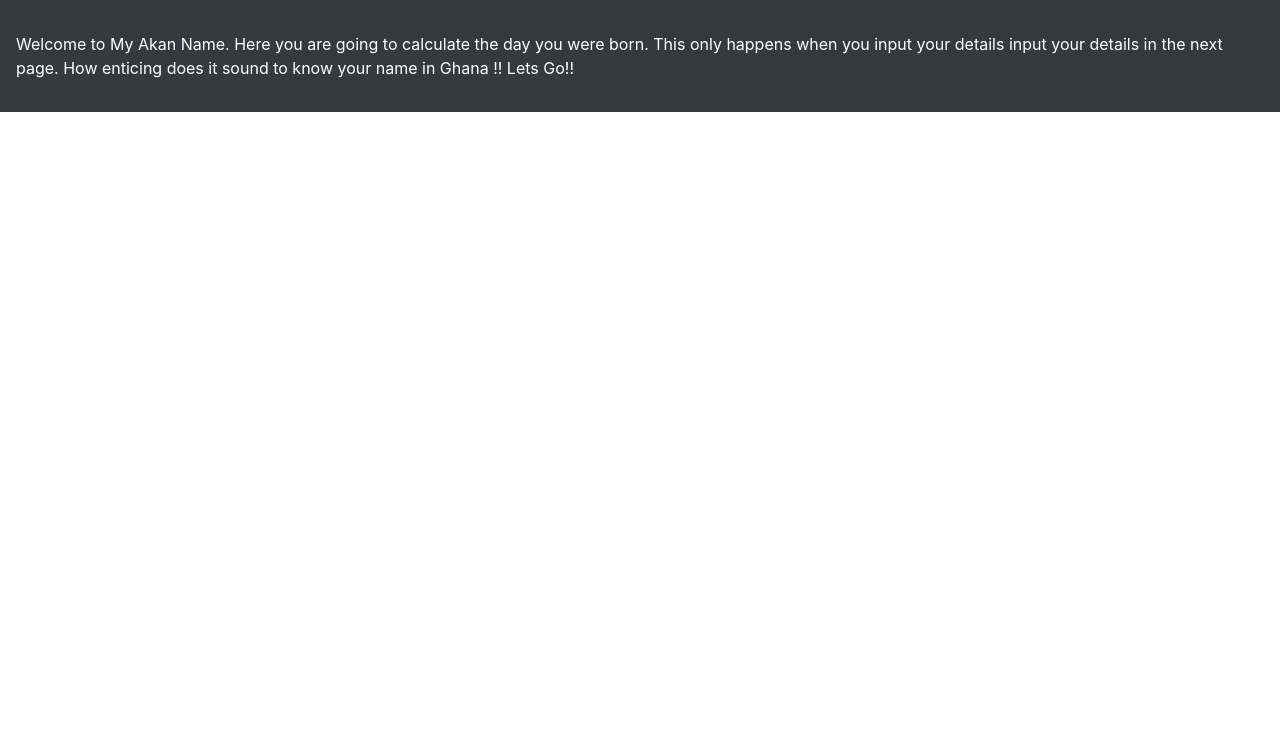
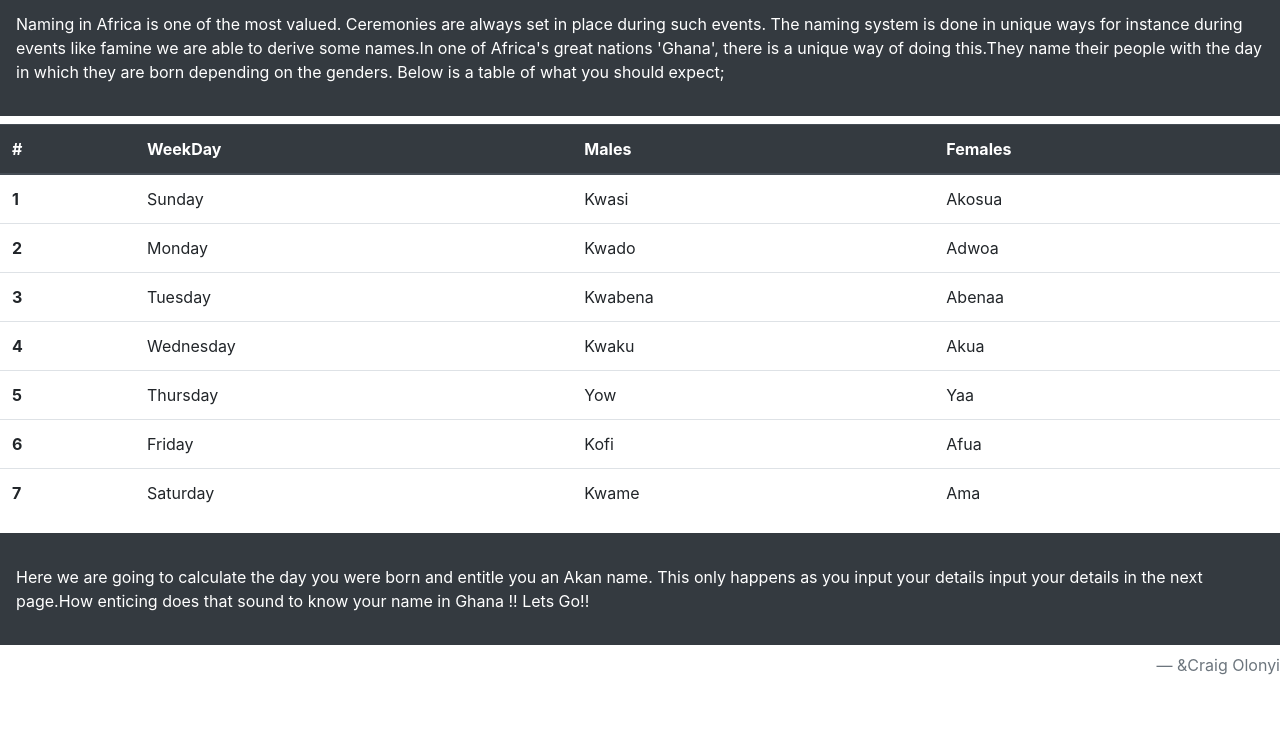
Before and after one commit to craig-ke/Akan-Names-Js, a plain HTML site: page index.html in a window 1280 px wide. Shown: the part 62-800 px from the top of the page. Drawn offline with nearby package versions, Linux system fonts and the light colour scheme.

Commit message:
add table

```diff
--- a/index.html
+++ b/index.html
@@ -13,28 +13,95 @@
         <nav class="navbar navbar-dark bg-primary">
           <button class="navbar-toggler" type="button" data-toggle="collapse" data-target="#navbarSupportedContent" aria-controls="navbarSupportedContent" aria-expanded="false" aria-label="Toggle navigation">
             <span class="navbar-toggler-icon"></span>
+            <a class="navbar-brand" href="#">Akan Names</a>
           </button>
-          <h2 class="text-center">AKAN NAME</h2>
+
           <div class="collapse navbar-collapse" id="navbarSupportedContent">
             <ul class="navbar-nav mr-auto">
               <li class="nav-item active">
                 <a class="nav-link" href="index.html">Home <span class="sr-only">(current)</span></a>
               </li>
               <li class="nav-item">
-                <a class="nav-link" href="myage.html">Input Age</a>
+                <a class="nav-link" href="myage.html">Generate Age</a>
               </li>
               <li class="nav-item dropdown"></li>
           </div>
         </nav>
         <div class="p-3 mb-2 bg-dark text-white">
-          <p class="text-center"></p>Welcome to My Akan Name. Here you are going to calculate the day you were born.
-            This only happens when you input your details input your details in the next page.
-            How enticing does it sound to know your name  in Ghana !! Lets Go!!
+          <p>Naming in Africa is one of the most valued. Ceremonies are always set in place during such events. The naming system is done in
+           unique ways for instance during events like famine we are able to derive some names.In one of Africa's great nations 'Ghana', there
+           is a unique way of doing this.They name their people with the day in which they are born depending on the genders.
+           Below is a table of what you should expect;
+          </p>
+        </div>
+        <table class="table">
+          <thead class="thead-dark">
+            <tr>
+              <th scope="col">#</th>
+              <th scope="col">WeekDay</th>
+              <th scope="col">Males</th>
+              <th scope="col">Females</th>
+            </tr>
+          </thead>
+          <tbody>
+            <tr>
+              <th scope="row">1</th>
+              <td>Sunday</td>
+              <td>Kwasi</td>
+              <td>Akosua</td>
+            </tr>
+            <tr>
+              <th scope="row">2</th>
+              <td>Monday</td>
+              <td>Kwado</td>
+              <td>Adwoa</td>
+            </tr>
+            <tr>
+              <th scope="row">3</th>
+              <td>Tuesday</td>
+              <td>Kwabena</td>
+              <td>Abenaa</td>
+            </tr>
+
+            <tr>
+              <th scope="row">4</th>
+              <td>Wednesday</td>
+              <td>Kwaku</td>
+              <td>Akua</td>
+            </tr>
+            <tr>
+              <th scope="row">5</th>
+              <td>Thursday</td>
+              <td>Yow</td>
+              <td>Yaa</td>
+            </tr>
+            <tr>
+              <th scope="row">6</th>
+              <td>Friday</td>
+              <td>Kofi</td>
+              <td>Afua</td>
+            </tr>
+            <tr>
+              <th scope="row">7</th>
+              <td>Saturday</td>
+              <td>Kwame</td>
+              <td>Ama</td>
+            </tr>
+          </tbody>
+        </table>
+
+        <div class="p-3 mb-2 bg-dark text-white">
+          <p class="text-center"></p> Here we are going to calculate the day you were born and entitle you an Akan name.
+            This only happens as you input your details input your details in the next page.How enticing does that
+            sound to know your name  in Ghana !! Lets Go!!
           </p>
         </div>
       <script src="https://code.jquery.com/jquery-3.5.1.slim.min.js" integrity="sha384-DfXdz2htPH0lsSSs5nCTpuj/zy4C+OGpamoFVy38MVBnE+IbbVYUew+OrCXaRkfj" crossorigin="anonymous"></script>
       <script src="https://cdn.jsdelivr.net/npm/popper.js@1.16.1/dist/umd/popper.min.js" integrity="sha384-9/reFTGAW83EW2RDu2S0VKaIzap3H66lZH81PoYlFhbGU+6BZp6G7niu735Sk7lN" crossorigin="anonymous"></script>
       <script src="https://stackpath.bootstrapcdn.com/bootstrap/4.5.2/js/bootstrap.min.js" integrity="sha384-B4gt1jrGC7Jh4AgTPSdUtOBvfO8shuf57BaghqFfPlYxofvL8/KUEfYiJOMMV+rV" crossorigin="anonymous"></script>
+      <blockquote class="blockquote text-right">
+        <footer class="blockquote-footer">&Craig Olonyi</footer>
+      </blockquote>
 
       </body>
 </html>
```
Also changed, not shown: javascript/index.js (+20 -0 lines), myage.html (+61 -26 lines).
